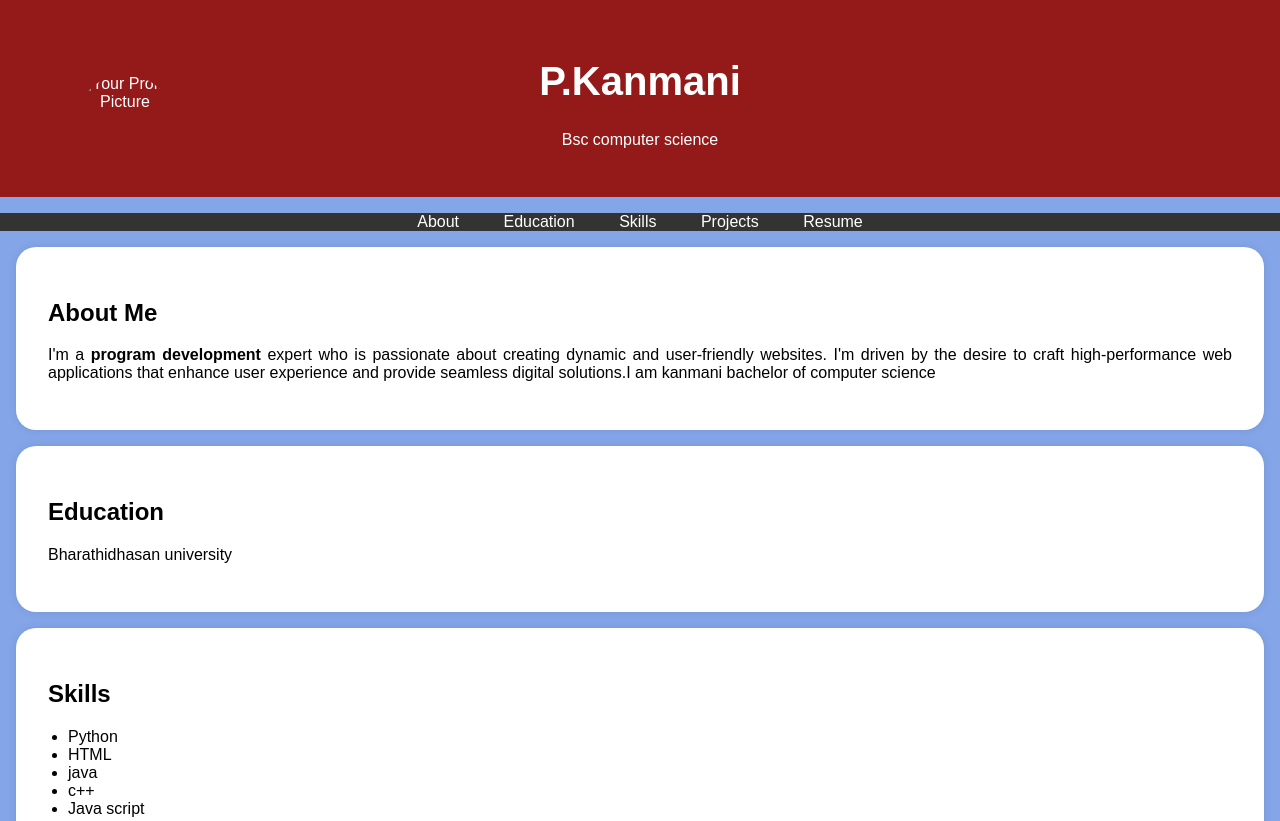
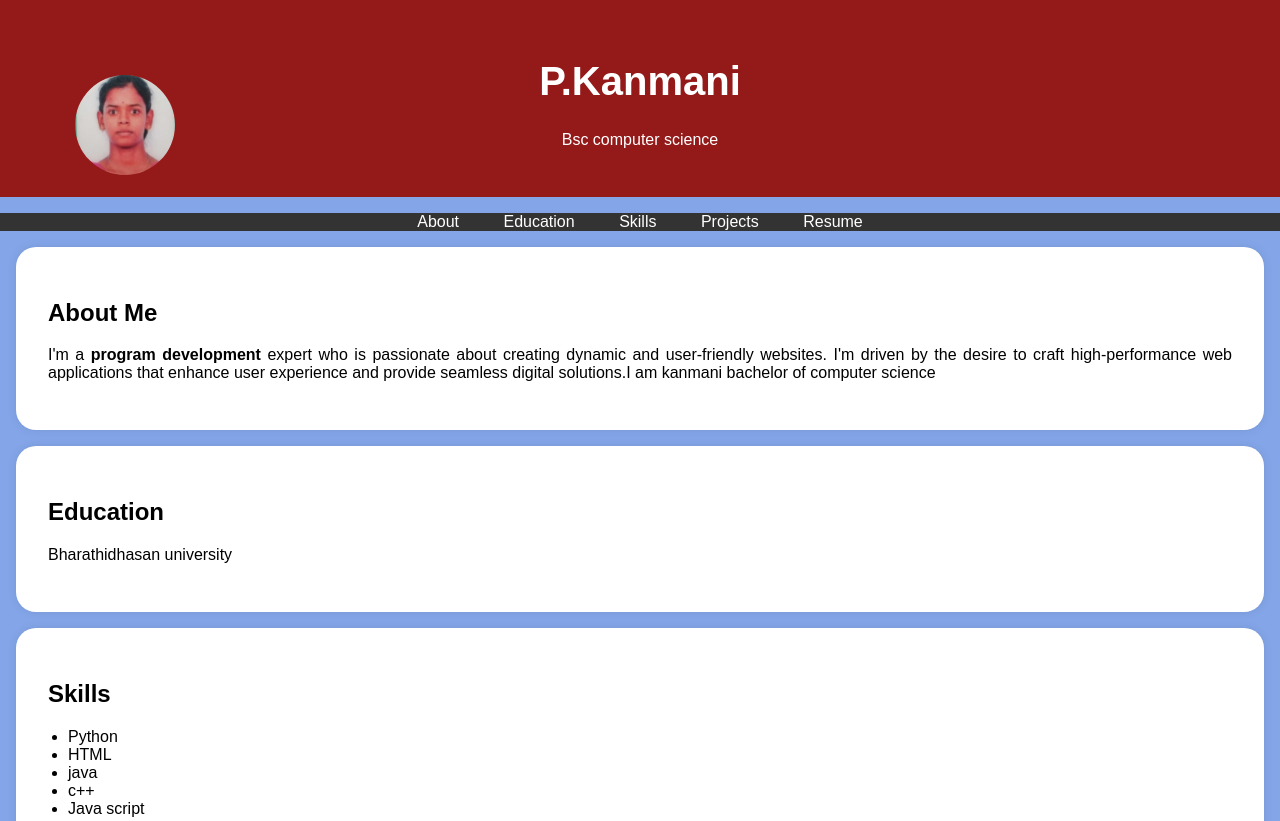
Before and after one commit to kanmanigomathi/digital-portfoli, a plain HTML site: page index.html in a window 1280 px wide. Shown: the top 821 px of the page. Drawn offline with Linux system fonts and the light colour scheme.

Commit message:
Update index.html

```diff
--- a/index.html
+++ b/index.html
@@ -95,7 +95,7 @@
     <header>
         <div class="header-content">
             <!-- Add your profile picture here -->
-            <img src="kanmani.jpg." alt="Your Profile Picture" class="profile-picture">
+            <img src="kanmani.jpg" alt="Your Profile Picture" class="profile-picture">
             <h1>P.Kanmani</h1>
             <p>Bsc computer science</p>
         </div>
```
